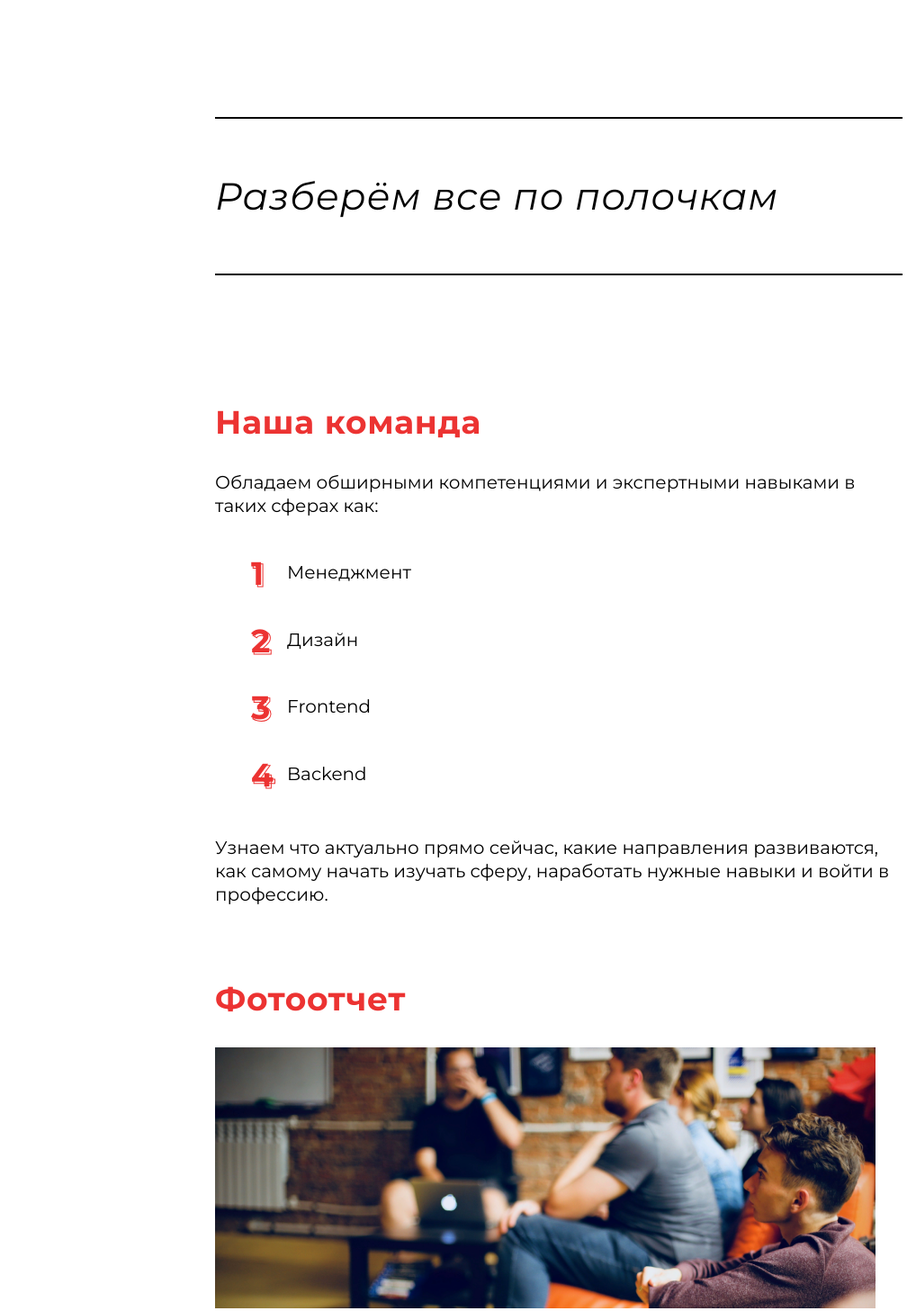
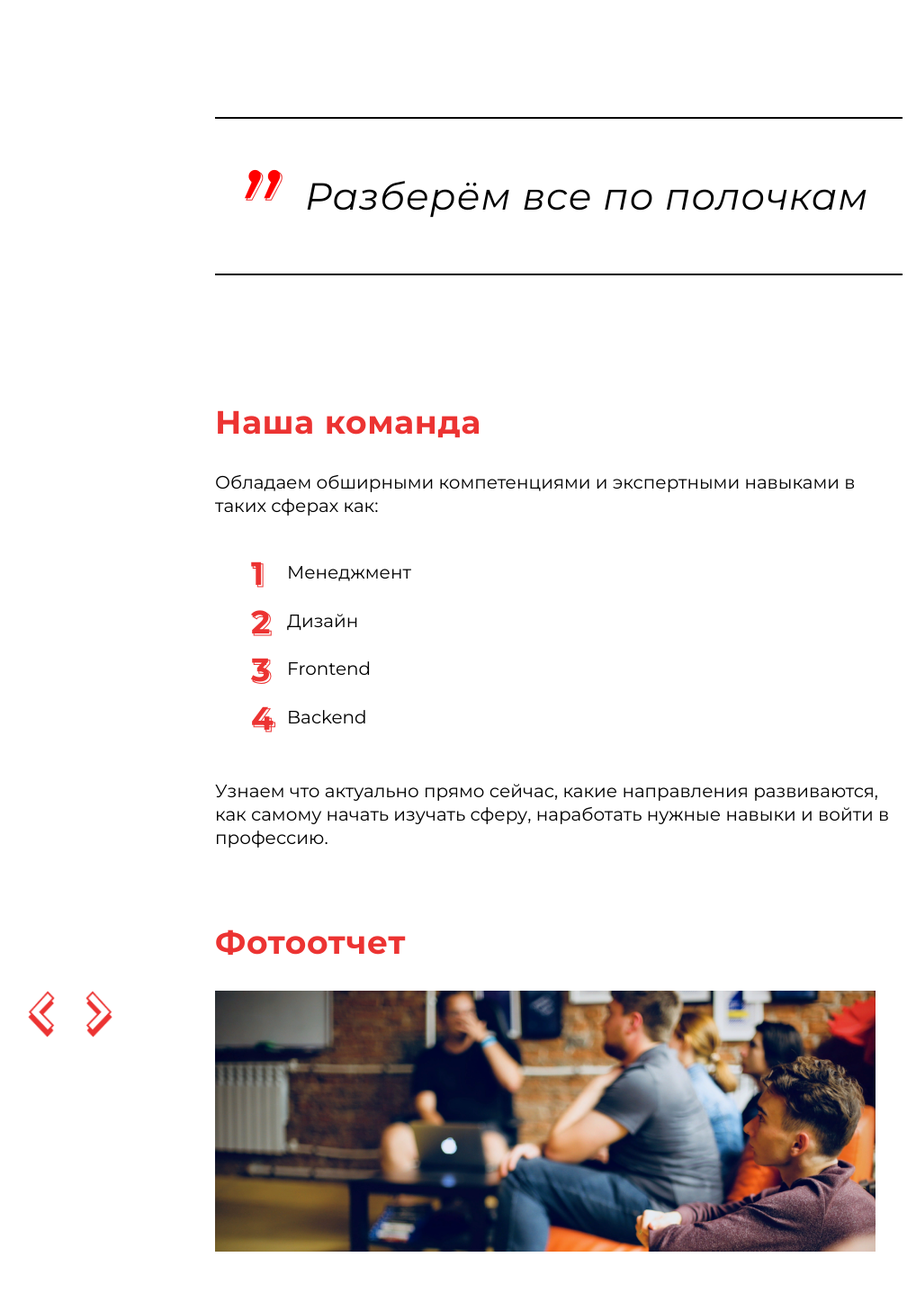
Before and after one commit to VicDoom/redcollar_pr, a plain HTML site: page index.html in a window 1280 px wide. Shown: the part 800-2257 px from the top of the page at 90% size, without its empty margins (19-1037 px from the left). Drawn offline with Linux system fonts and the light colour scheme.

Commit message:
added arrows

```diff
--- a/index.html
+++ b/index.html
@@ -11,7 +11,7 @@
 <body>
 
     <header>
-        <img src="#" alt="лого">
+        <img src="Frame.png" alt="лого">
         <nav class = 'links'>
             <a href="#">о нас</a>
             <a href="#">мерч</a>
@@ -21,6 +21,7 @@
 
     <main>
 
+    <img src="Group 17.png" alt="arrow" class = "arrow">
     <h1 class = "about_us">О нас</h1>
     <p>Серия офлайн-мероприятий от Red Collar — короткие лекции
         и живые обсуждения прямо у нас в офисе. Минимум гостей, неформальная обстановка. Ждём дома!</p>
@@ -34,9 +35,9 @@
         в первую очередь <a href="ttttt.me/rdclr_home">ttttt.me/rdclr_home</a></p>
 
     <!-- <img src="Vector.png" alt="">     -->
-    <blockquote>
-        Разберём все по полочкам
-    </blockquote>
+        <blockquote>
+            <span>Разберём все по полочкам</span>
+        </blockquote>
 
     <h2>Наша команда</h2>
     <p>Обладаем обширными компетенциями и экспертными
@@ -51,6 +52,9 @@
         как самому начать изучать сферу, наработать нужные навыки и войти в профессию.</p>
 
     <h2>Фотоотчет</h2>
+
+    <img src="left_arrow.png" alt="левая стрелка" class = "leftArrow">
+    <img src="right_arrow.png" alt="правая стрелка" class = "rightArrow">
     <img src="tJgWUyDqfg4 1.png" alt="пикча со сходки" class = "photo">
 
     <h2>Последние спикеры</h2>
--- a/style.css
+++ b/style.css
@@ -13,6 +13,7 @@ header {
     height: 30px;
 }
 
+
 header img {
     width: 75px;
     height: 25px;
@@ -20,6 +21,29 @@ header img {
 
 main {
     margin: 130px 250px 0px 250px;
+    position: relative;
+}
+
+.arrow {
+    position: absolute;
+    height: 52px;
+    width: 69px;
+    top: 10px;
+    left: -170px;
+}
+
+.leftArrow, .rightArrow {
+    position: absolute;
+    height: 52px;
+    width: 30px;
+}
+
+.leftArrow {
+    left: -13em;
+}
+
+.rightArrow {
+    left: -9em;
 }
 
 h1, h2, h3, a {
@@ -112,7 +136,7 @@ p + .photo {
 }
 
 .photo {
-    margin-bottom: 160px;
+    margin-bottom: 60px;
 }
 
 .location {
@@ -135,7 +159,7 @@ ol + p {
 }
 
 li {
-    margin-top: 28px;
+    margin-top: 7px;
 }
 
 ul > li + li {
@@ -159,10 +183,18 @@ p + h3 {
 }
 
 blockquote {
-    position: relative;
+
     border: solid;
     border-width: 2px 0;
 
+    margin: 140px 0;
+    padding: 65px 0;
+}
+
+blockquote span {
+
+    position: relative;
+    display: inline-block;
     font-family: Montserrat;
     font-style: italic;
     font-weight: normal;
@@ -173,9 +205,32 @@ blockquote {
     letter-spacing: 0.02em;
 
     color: #000000;
+    margin-left: 100px;
+}
 
-    margin: 140px 0;
-    padding: 65px 0;
+blockquote span::before, blockquote span::after {
+    content: "\201d";
+    display: inline-block;
+    font-size: 3em;
+    vertical-align: middle;
+    height: 20px;
+
+    position: absolute;
+}
+
+blockquote span::before {
+    color: red;
+    left: -80px;
+    top: 20px;
+}
+
+blockquote span::after {
+    left: -78px;
+    top: 22px;
+
+    color: transparent;
+    -webkit-text-stroke: 1px #EC3332;
+    z-index: -1;
 }
 
 img {
```
Also changed, not shown: Frame.png (added), Group 17.png (added), left_arrow.png (added), right_arrow.png (added).
